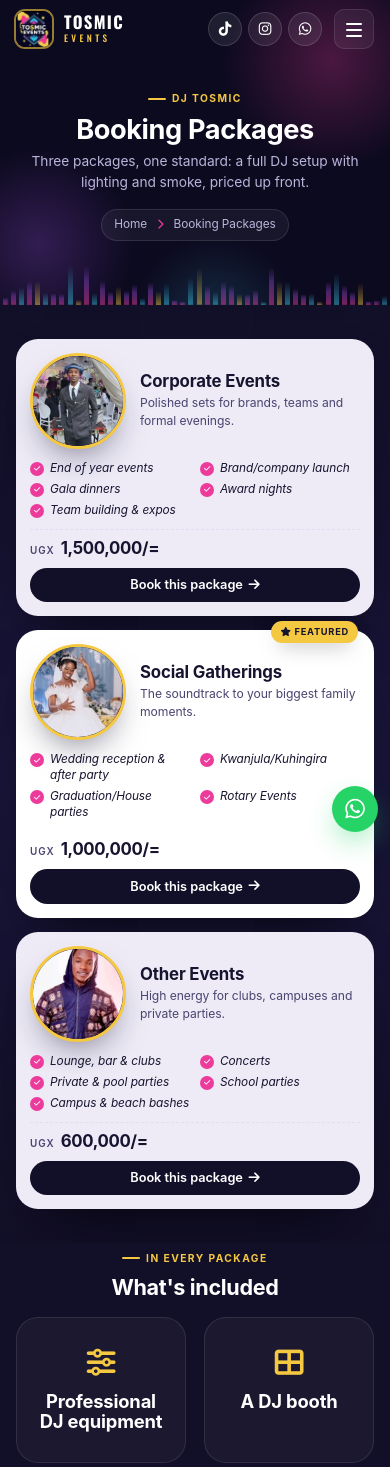
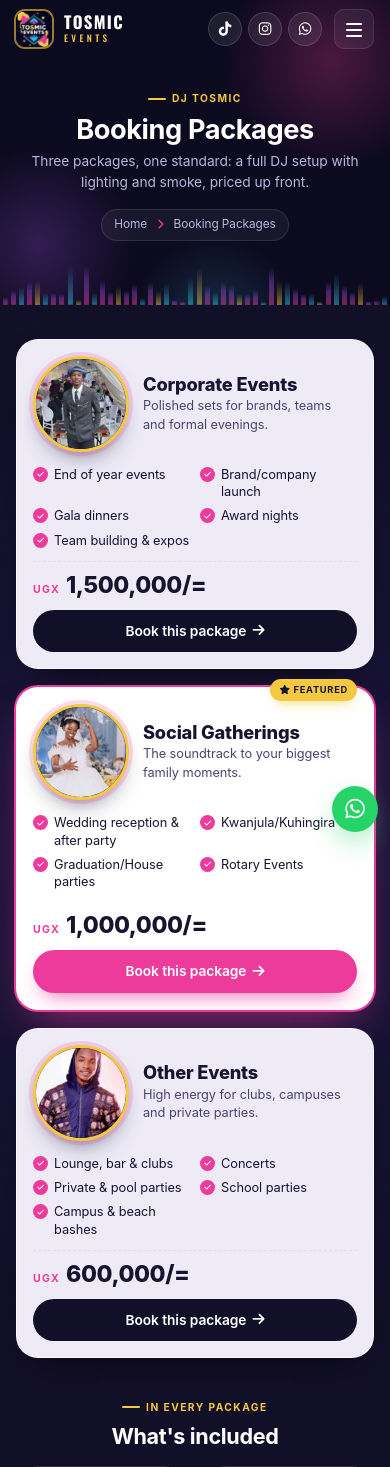
Before and after one commit to RaubenNamara/tosmicevents, a PHP site: page /packages in a window 390 px wide. Shown: the top 1467 px of the page. Run offline with PHP 8.4, Linux system fonts and the light colour scheme; data comes from the database, SQL or seed files in the repository; some libraries are stand-ins or nearby versions.

Commit message:
Phone package cards polished: larger upright list text, bolder title and price with a pink UGX, featured card with a pink outline, glow and pink button, rounded buttons, soft halo on the photo
Co-Authored-By: Claude Opus 5.5 <noreply@anthropic.com>

```diff
--- a/assets/css/style.css
+++ b/assets/css/style.css
@@ -1225,3 +1225,22 @@ label.check input { width: 18px; height: 18px; margin-top: 2px; accent-color: va
   .pkg-card:hover .pkg-photo img { transform: scale(1.2); }
 }
 @media (min-width: 601px) and (max-width: 1000px) { .pkg-grid > .pkg-card:last-child:nth-child(odd) { grid-column: 1 / -1; justify-self: center; width: calc(50% - 12px); } .pkg-card.is-featured { transform: none; } }
+
+/* Phones: polish for the compact package cards (layout unchanged) */
+@media (max-width: 600px) {
+  .pkg-grid { gap: 18px; }
+  .pkg-card { padding: 16px 16px 16px; border-radius: 22px; border: 1px solid rgba(255, 255, 255, .7); box-shadow: 0 18px 40px -22px rgba(0, 0, 0, .85); }
+  .pkg-card.is-featured { border-color: transparent; box-shadow: 0 0 0 2px var(--pink), 0 22px 46px -18px rgba(236, 59, 154, .7); }
+  .pkg-card .pkg-photo { border-width: 3px; box-shadow: 0 0 0 4px rgba(236, 59, 154, .18), 0 12px 24px -12px rgba(23, 20, 47, .7); }
+  .pkg-card .pkg-body h3 { font-size: 1.14rem; font-weight: 800; color: var(--ink); }
+  .pkg-card .pkg-tagline { font-size: .8rem; line-height: 1.45; }
+  .pkg-card .pkg-list { margin-top: 14px; gap: 7px 10px; }
+  .pkg-card .pkg-list li { font-style: normal; font-size: .8rem; line-height: 1.35; color: var(--ink); padding-left: 21px; }
+  .pkg-card .pkg-list li::before { width: 15px; height: 15px; font-size: .48rem; top: 1px; }
+  .pkg-card .pkg-price { margin-top: 2px; padding-top: 12px; align-items: baseline; }
+  .pkg-card .pkg-price small { font-size: .66rem; font-weight: 700; color: var(--pink); letter-spacing: .12em; }
+  .pkg-card .pkg-price strong { font-size: 1.45rem; font-weight: 800; color: var(--ink); }
+  .pkg-card > .pkg-body > .btn.btn-block { margin-top: 12px; padding: .8em 1em; font-size: .86rem; border-radius: 999px; }
+  .pkg-card.is-featured .btn-navy { background: var(--pink); border-color: var(--pink); box-shadow: 0 10px 22px -10px rgba(236, 59, 154, .9); }
+  .pkg-badge { box-shadow: 0 6px 14px -6px rgba(245, 200, 66, .9); }
+}
```
